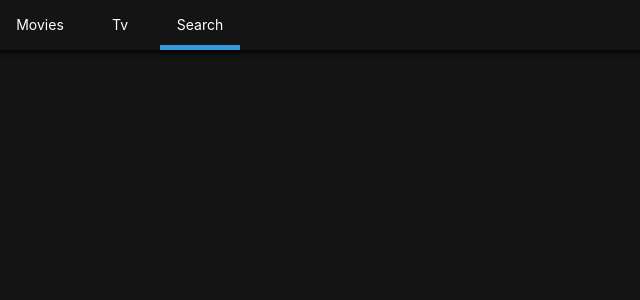
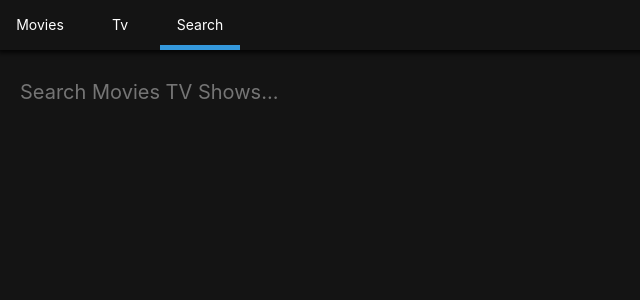
Before and after one commit to NaamuKim/wonflix, a React (Create React App) app: page /search in a window 1280 px wide. Shown: the top 300 px of the page, without its empty margins (0-640 px from the left). Built offline with nearby package versions, Linux system fonts and the light colour scheme.

Commit message:
add error

```diff
--- /dev/null
+++ b/src/Components/Message.js
@@ -0,0 +1,27 @@
+import React from "react";
+import PropTypes from "prop-types";
+import styled from "styled-components";
+
+const Container = styled.div`
+	width: 100vw;
+	display: flex;
+	justify-content: center;
+`;
+
+const Text = styled.span`
+	color: ${(props) => props.color};
+	font-weight: 600;
+`;
+
+const Message = ({ text, color }) => (
+	<Container>
+		<Text color={color}>{text}</Text>
+	</Container>
+);
+
+Message.propTypes = {
+	text: PropTypes.string.isRequired,
+	color: PropTypes.string.isRequired,
+};
+
+export default Message;
--- a/src/Components/Section.js
+++ b/src/Components/Section.js
@@ -14,9 +14,10 @@
 `;
 
 const Grid = styled.div`
-	margin-top: 20px;
+	margin-top: 25px;
 	display: grid;
 	grid-template-columns: repeat(auto-fill, 125px);
+	grid-gap: 25px;
 `;
 
 const Section = ({ title, children }) => (
--- a/src/Routes/Home/HomeContainer.js
+++ b/src/Routes/Home/HomeContainer.js
@@ -1,6 +1,7 @@
 import React from "react";
 import HomePresenter from "./HomePresenter";
 import { moviesApi } from "api";
+import Message from "Components/Message";
 
 export default class homeState extends React.Component {
 	state = {
@@ -22,6 +23,7 @@
 			const {
 				data: { results: popular },
 			} = await moviesApi.popular();
+
 			this.setState({
 				nowPlaying,
 				upcoming,
--- a/src/Routes/Home/HomePresenter.js
+++ b/src/Routes/Home/HomePresenter.js
@@ -2,9 +2,10 @@
 import PropTypes from "prop-types";
 import styled from "styled-components";
 import Section from "Components/Section";
+import Message from "Components/Message";
 
 const Container = styled.div`
-	padding: 0px 10px;
+	padding: 0px 20px;
 `;
 
 const HomePresenter = ({ nowPlaying, upcoming, popular, loading, error }) =>
@@ -31,6 +32,7 @@
 					))}
 				</Section>
 			)}
+			{error && <Message color="#e74c3c" text={error} />}
 		</Container>
 	);
 
--- a/src/Routes/Search/SearchContainer.js
+++ b/src/Routes/Search/SearchContainer.js
@@ -3,44 +3,57 @@
 import { moviesApi } from "api";
 import { tvApi } from "api";
 
-export default class searchState extends React.Component{
-  state= {
-    movieResults:null,
-    tvResults:null,
-    searchTerm:"",
-    loading:false,
-    error: null
+export default class searchState extends React.Component {
+	state = {
+		movieResults: null,
+		tvResults: null,
+		searchTerm: "",
+		loading: false,
+		error: null,
 	};
 
-
-  handleSubmit =()=>{
-    const { searchTerm }= this.state;
-    if ( searchTerm!==""){
+	handleSubmit = (event) => {
+		event.preventDefault();
+		const { searchTerm } = this.state;
+		if (searchTerm !== "") {
 			this.searchByTerm();
 		}
-  }
+	};
 
-  searchByTerm=async ()=> {
-    const {searchTerm} =this.state;
-    this.setState({loading:true})
-    try{
-      const {data: {results: movieResults}} = await moviesApi.search(searchTerm);
-      const {data: {results: tvResults}} = await tvApi.search(searchTerm);
+	updateTerm = (event) => {
+		const {
+			target: { value },
+		} = event;
+		console.log(value);
+		this.setState({
+			searchTerm: value,
+		});
+	};
+
+	searchByTerm = async (event) => {
+		const { searchTerm } = this.state;
+		this.setState({ loading: true });
+		try {
+			const {
+				data: { results: movieResults },
+			} = await moviesApi.search(searchTerm);
+			const {
+				data: { results: tvResults },
+			} = await tvApi.search(searchTerm);
 			this.setState({
 				movieResults,
-        tvResults
-      })
-    } catch{
-      this.setState({ error: "Can't find results." })
-    } finally{
-      this.setState({loading:false})
+				tvResults,
+			});
+		} catch {
+			this.setState({ error: "Can't find results." });
+		} finally {
+			this.setState({ loading: false });
 		}
-  }
+	};
 
-  render () {
-    const {movieResults, tvResults, searchTerm, loading, error}= this.state;
-    console.log(this.state);
-    return(
+	render() {
+		const { movieResults, tvResults, searchTerm, loading, error } = this.state;
+		return (
 			<SearchPresenter
 				movieResults={movieResults}
 				tvResults={tvResults}
@@ -48,6 +61,8 @@
 				loading={loading}
 				error={error}
 				handleSubmit={this.handleSubmit}
+				updateTerm={this.updateTerm}
 			/>
-    )}
+		);
 	}
+}
--- a/src/Routes/Search/SearchPresenter.js
+++ b/src/Routes/Search/SearchPresenter.js
@@ -1,16 +1,80 @@
 import React from "react";
 import PropTypes from "prop-types";
 import styled from "styled-components";
+import Loader from "Components/Loader";
+import Section from "Components/Section";
+import Message from "Components/Message";
 
-const SearchPresenter = ({ movieResult, tvResults, searchTerm, loading, error, handleSubmit }) => null;
+const Container = styled.div`
+	padding: 0px 20px;
+`;
+
+const Form = styled.form`
+	margin-bottom: 50px;
+	width: 100%;
+`;
+
+const Input = styled.input`
+	all: unset;
+	font-size: 20px;
+	width: 100%;
+`;
+
+const SearchPresenter = ({
+	movieResults,
+	tvResults,
+	searchTerm,
+	loading,
+	error,
+	handleSubmit,
+	updateTerm,
+}) => (
+	<Container>
+		<Form onSubmit={handleSubmit}>
+			<Input
+				placeholder="Search Movies TV Shows..."
+				value={searchTerm}
+				onChange={updateTerm}
+			></Input>
+		</Form>
+		{loading ? (
+			<Loader />
+		) : (
+			<>
+				{movieResults && movieResults.length > 0 && (
+					<Section title="Movie Results">
+						{movieResults.map((movie) => (
+							<span key={movie.id}>{movie.title}</span>
+						))}
+					</Section>
+				)}
+				{tvResults && tvResults.length > 0 && (
+					<Section title="TV Results">
+						{tvResults.map((show) => (
+							<span key={show.id}>{show.name}</span>
+						))}
+					</Section>
+				)}
+				{error && <Message color="#e74c3c" text={error} />}
+				{tvResults &&
+					movieResults &&
+					tvResults.length === 0 &&
+					movieResults.length === 0 && (
+						<Message text={"Nothing found"} color="#95a5a6" />
+					)}
+			</>
+		)}
+	</Container>
+);
 
 SearchPresenter.propTypes = {
-	movieResult: PropTypes.array,
+	movieResults: PropTypes.array,
 	tvResults: PropTypes.array,
 	searchTerm: PropTypes.string,
 	loading: PropTypes.bool.isRequired,
 	error: PropTypes.string,
 	handleSubmit: PropTypes.func.isRequired,
+	updateTerm: PropTypes.string.isRequired,
 };
 
 export default SearchPresenter;
--- a/src/Routes/TV/TVContainter.js
+++ b/src/Routes/TV/TVContainter.js
@@ -2,33 +2,39 @@
 import TVPresenter from "./TVPresenter";
 import { tvApi } from "api";
 
-export default class tvState extends React.Component{
-  state= {
+export default class tvState extends React.Component {
+	state = {
 		topRated: null,
 		popular: null,
-    airingToday:null,
-    loading:true,
-    error: null
+		airingToday: null,
+		loading: true,
+		error: null,
 	};
 
-  async componentDidMount(){
-    try{
-      const {data: {results: topRated}} = await tvApi.topRated();
-      const {data: {results: popular}} = await tvApi.popular();
-      const {data: {results: airingToday}} = await tvApi.airingToday();
-      this.setState({ topRated, popular, airingToday })
-    } catch{
+	async componentDidMount() {
+		try {
+			const {
+				data: { results: topRated },
+			} = await tvApi.topRated();
+			const {
+				data: { results: popular },
+			} = await tvApi.popular();
+			const {
+				data: { results: airingToday },
+			} = await tvApi.airingToday();
+			this.setState({ topRated, popular, airingToday });
+		} catch {
 			this.setState({
-        error:"Can't find TV Show Information Sorry Please try few more times"
-      })
-    } finally{
-      this.setState({ loading:false })
+				error: "Can't find TV Show Information Sorry Please try few more times",
+			});
+		} finally {
+			this.setState({ loading: false });
 		}
 	}
 
-  render () {
-    const {topRated, popular, airingToday, loading, error}= this.state;
-    return(
+	render() {
+		const { topRated, popular, airingToday, loading, error } = this.state;
+		return (
 			<TVPresenter
 				topRated={topRated}
 				airingToday={airingToday}
@@ -36,5 +42,6 @@
 				loading={loading}
 				error={error}
 			/>
-    )}
+		);
 	}
+}
--- a/src/Routes/TV/TVPresenter.js
+++ b/src/Routes/TV/TVPresenter.js
@@ -3,9 +3,10 @@
 import styled from "styled-components";
 import Section from "Components/Section";
 import Loader from "Components/Loader";
+import Message from "Components/Message";
 
 const Container = styled.div`
-	padding: 0px 10px;
+	padding: 0px 20px;
 `;
 
 const TVPresenter = ({ topRated, airingToday, popular, loading, error }) =>
@@ -28,7 +29,7 @@
 					{airingToday.map((show) => show.name)}
 				</Section>
 			)}
-			popular
+			{error && <Message color="#e74c3c" text={error} />}
 		</Container>
 	);
 
```
Lines whose indentation alone changed are shown as unchanged.
